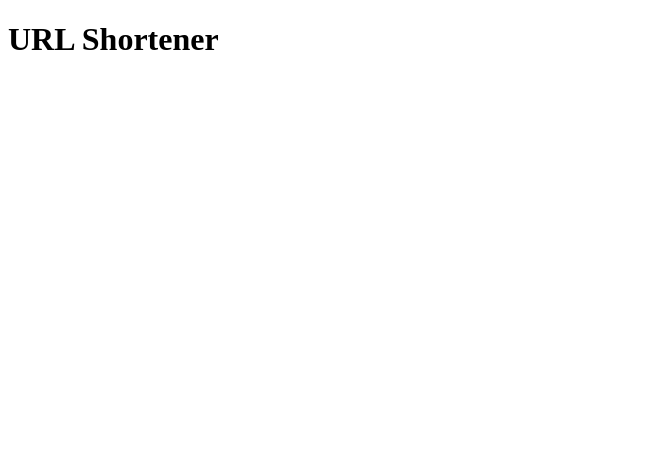
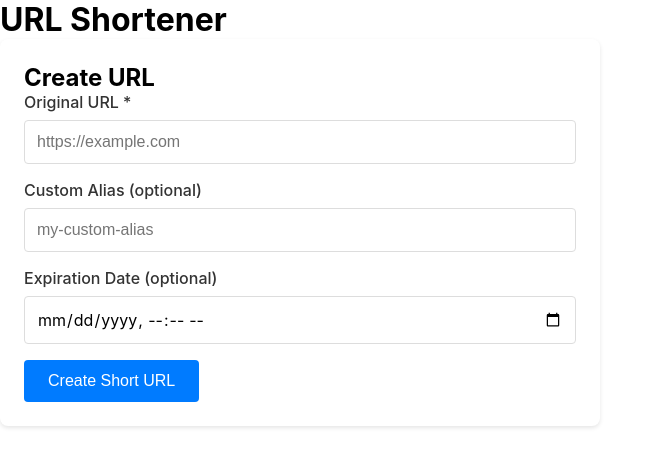
Before and after one commit to OvanessTea/url-shortner, a React (Create React App) app in the folder frontend/: page / in a window 1280 px wide. Shown: the top 466 px of the page, without its empty margins (0-661 px from the left). Built offline with nearby package versions, Linux system fonts and the light colour scheme.

Commit message:
Add UI for UrlForm

```diff
--- a/frontend/src/App.tsx
+++ b/frontend/src/App.tsx
@@ -1,9 +1,18 @@
-import React from 'react';
+import React, { useState } from 'react';
+import { UrlForm } from './components/UrlForm';
 
 export default function App() {
+  const [error, setError] = useState('');
+  const [success, setSuccess] = useState('');
+
   return (
     <div>
       <h1>URL Shortener</h1>
+
+      {error && <div className="error">{error}</div>}
+      {success && <div className="success">{success}</div>}
+
+      <UrlForm setError={setError} setSuccess={setSuccess} />
     </div>
   );
 }
--- /dev/null
+++ b/frontend/src/components/UrlForm.module.scss
@@ -0,0 +1,48 @@
+@import '../global.scss';
+
+.url_form {
+    background: white;
+    border-radius: 8px;
+    box-shadow: 0 2px 4px rgba(0, 0, 0, 0.1);
+    padding: 24px;
+    margin-bottom: 20px;
+    width: 100%;
+    max-width: 600px;
+
+    @media (max-width: 768px) {
+        padding: 16px;
+    }
+
+    .form_group {
+        margin-bottom: 16px;
+
+        label {
+            display: block;
+            margin-bottom: 8px;
+            font-weight: 500;
+            color: #333;
+        }
+
+        input {
+            width: 100%;
+            padding: 12px;
+            border: 1px solid #ddd;
+            border-radius: 4px;
+            font-size: 16px;
+
+            &:focus {
+                outline: none;
+                border-color: #007bff;
+                box-shadow: 0 0 0 2px rgba(0, 123, 255, 0.2);
+            }
+
+            &[type="datetime-local"] {
+                font-family: inherit;
+
+                &::-webkit-calendar-picker-indicator {
+                    cursor: pointer;
+                }
+            }
+        }
+    }
+}
--- /dev/null
+++ b/frontend/src/components/UrlForm.tsx
@@ -0,0 +1,84 @@
+import { useState } from "react";
+import { Url } from "../types/url.type";
+import { createShortUrl } from "../lib/shorten";
+import styles from './UrlForm.module.scss';
+
+interface UrlFormProps {
+    setError: (error: string) => void;
+    setSuccess: (success: string) => void;
+}
+
+export const UrlForm = ({ setError, setSuccess }: UrlFormProps) => {
+    const [form, setForm] = useState({
+        originalUrl: '',
+        alias: '',
+        expiresAt: '',
+    });
+    const [loading, setLoading] = useState(false);
+    const [urls, setUrls] = useState<Url[]>([]);
+
+    const submit = async (e: React.FormEvent<HTMLFormElement>) => {
+        e.preventDefault();
+        setLoading(true);
+        setError('');
+        try {
+            const data: Url = await createShortUrl({
+                originalUrl: form.originalUrl,
+                alias: form.alias,
+                expiresAt: form.expiresAt,
+            });
+            setUrls([...urls, data]);
+            setForm({ originalUrl: '', alias: '', expiresAt: '' });
+            setSuccess('Short URL created successfully');
+        } catch (error: any) {
+            setError(error.response?.data?.message || 'Failed to create short URL');
+        } finally {
+            setLoading(false);
+        }
+    }
+
+    return (
+        <div className={styles.url_form}>
+            <h2>Create URL</h2>
+            <form onSubmit={submit}>
+            <div className={styles.form_group}>
+              <label htmlFor="originalUrl">Original URL *</label>
+              <input
+                type="url"
+                id="originalUrl"
+                value={form.originalUrl}
+                onChange={(e) => setForm({ ...form, originalUrl: e.target.value })}
+                placeholder="https://example.com"
+                required
+              />
+            </div>
+
+            <div className={styles.form_group}>
+              <label htmlFor="alias">Custom Alias (optional)</label>
+              <input
+                type="text"
+                id="alias"
+                value={form.alias}
+                onChange={(e) => setForm({ ...form, alias: e.target.value })}
+                placeholder="my-custom-alias"
+                maxLength={20}
+              />
+            </div>
+
+            <div className={styles.form_group}>
+              <label htmlFor="expiresAt">Expiration Date (optional)</label>
+              <input
+                type="datetime-local"
+                id="expiresAt"
+                value={form.expiresAt}
+                onChange={(e) => setForm({ ...form, expiresAt: e.target.value })}
+              />
+            </div>
+
+            <button type="submit" className={styles.btn} disabled={loading}>
+              {loading ? 'Creating...' : 'Create Short URL'}
+            </button>
+          </form>
+        </div>
+    )
+}
--- a/frontend/src/index.tsx
+++ b/frontend/src/index.tsx
@@ -1,6 +1,7 @@
 import React from 'react';
 import ReactDOM from 'react-dom/client';
 import App from './App';
+import './global.scss';
 
 const root = ReactDOM.createRoot(
   document.getElementById('root') as HTMLElement
```
